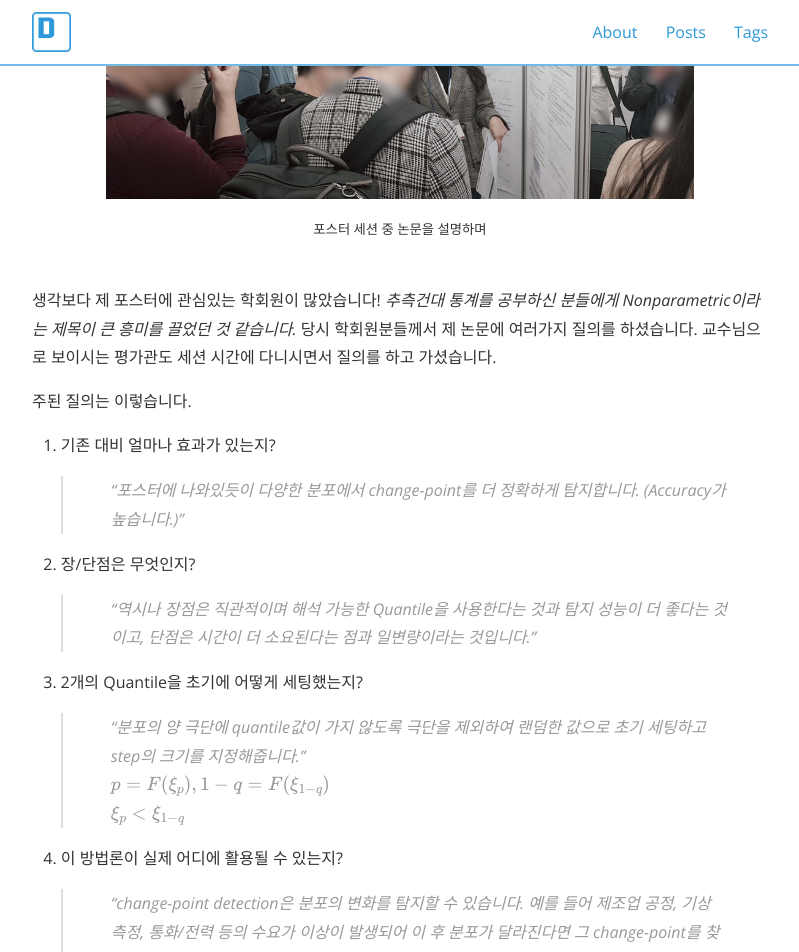
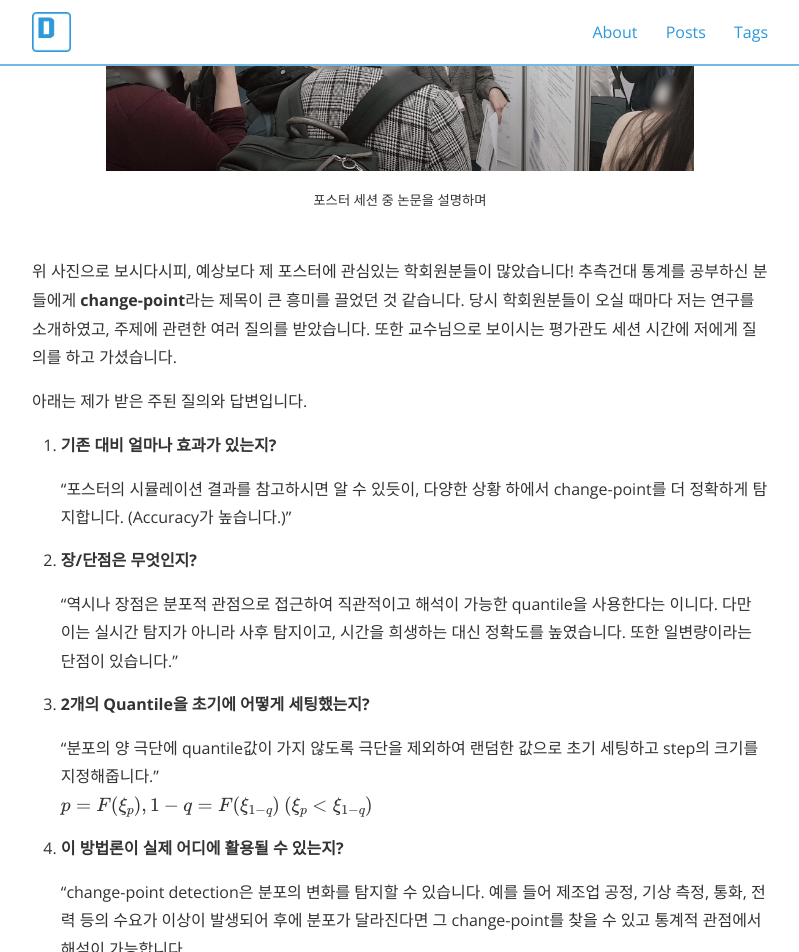
Before and after one commit to danaing/danaing.github.io-old.ver, a Jekyll site: the page built from _posts/2019-11-30-19-fall-statistics-conference.md, in a window 1280 px wide and 1400 px high, scrolled down 3927 px. Shown: the top 952 px of the window, without its empty margins (240-1039 px from the left). Built offline with Jekyll 4.4.1, drawn with Linux system fonts in a browser that asks for light colours; nearby versions of some CDN libraries; formulas are drawn with MathJax 3; comment, search, counter and statistics services are not loaded; some of the changed text lies outside the part shown.

Commit message:
Update 2019-11-30-19-fall-statistics-conference.md

```diff
--- a/_posts/2019-11-30-19-fall-statistics-conference.md
+++ b/_posts/2019-11-30-19-fall-statistics-conference.md
@@ -39,33 +40,38 @@ categories: Statistics
 <img src="/assets/images/19-fall-statistics-conference-03.jpg" width="80%">
 <center> <small> 포스터 세션 중 논문을 설명하며 </small> </center> <br/>
 
-생각보다 제 포스터에 관심있는 학회원이 많았습니다! *추측건대 통계를 공부하신 분들에게 Nonparametric이라는 제목이 큰 흥미를 끌었던 것 같습니다.*
-당시 학회원분들께서 제 논문에 여러가지 질의를 하셨습니다. 교수님으로 보이시는 평가관도 세션 시간에 다니시면서 질의를 하고 가셨습니다.
+위 사진으로 보시다시피, 예상보다 제 포스터에 관심있는 학회원분들이 많았습니다! 추측건대 통계를 공부하신 분들에게 **change-point**라는 제목이 큰 흥미를 끌었던 것 같습니다.
+당시 학회원분들이 오실 때마다 저는 연구를 소개하였고, 주제에 관련한 여러 질의를 받았습니다. 또한 교수님으로 보이시는 평가관도 세션 시간에 저에게 질의를 하고 가셨습니다.
 
 
-주된 질의는 이렇습니다.
-1. 기존 대비 얼마나 효과가 있는지?
-> "포스터에 나와있듯이 다양한 분포에서 change-point를 더 정확하게 탐지합니다. (Accuracy가 높습니다.)"
+아래는 제가 받은 주된 질의와 답변입니다.
+1. **기존 대비 얼마나 효과가 있는지?**
 
-1. 장/단점은 무엇인지?
-> "역시나 장점은 직관적이며 해석 가능한 Quantile을 사용한다는 것과 탐지 성능이 더 좋다는 것이고, 단점은 시간이 더 소요된다는 점과 일변량이라는 것입니다."
+   "포스터의 시뮬레이션 결과를 참고하시면 알 수 있듯이, 다양한 상황 하에서 change-point를 더 정확하게 탐지합니다. (Accuracy가 높습니다.)"
 
-1. 2개의 Quantile을 초기에 어떻게 세팅했는지?
-> "분포의 양 극단에 quantile값이 가지 않도록 극단을 제외하여 랜덤한 값으로 초기 세팅하고 step의 크기를 지정해줍니다."
-$p = F(\xi_{p}), 1-q = F(\xi_{1-q})$
-$\xi_{p} < \xi_{1-q}$
+1. **장/단점은 무엇인지?**
 
-1. 이 방법론이 실제 어디에 활용될 수 있는지?
-> "change-point detection은 분포의 변화를 탐지할 수 있습니다. 예를 들어 제조업 공정, 기상 측정, 통화/전력 등의 수요가 이상이 발생되어 이 후 분포가 달라진다면 그 change-point를 찾을 수 있고, 해석이 가능합니다."
+   "역시나 장점은 분포적 관점으로 접근하여 직관적이고 해석이 가능한 quantile을 사용한다는 이니다. 다만 이는 실시간 탐지가 아니라 사후 탐지이고, 시간을 희생하는 대신 정확도를 높였습니다. 또한 일변량이라는 단점이 있습니다."
+
+1. **2개의 Quantile을 초기에 어떻게 세팅했는지?**
+
+   "분포의 양 극단에 quantile값이 가지 않도록 극단을 제외하여 랜덤한 값으로 초기 세팅하고 step의 크기를 지정해줍니다."
+   $p = F(\xi_{p}), 1-q  = F(\xi_{1-q})$   $(\xi_{p} < \xi_{1-q})$
+
+1. **이 방법론이 실제 어디에 활용될 수 있는지?**
+
+   "change-point detection은 분포의 변화를 탐지할 수 있습니다. 예를 들어 제조업 공정, 기상 측정, 통화, 전력 등의 수요가 이상이 발생되어 후에 분포가 달라진다면 그 change-point를 찾을 수 있고 통계적 관점에서 해석이 가능합니다.
+   **두 분포의 다름을 통계적 검정 방법으로 접근하고 이를 관측치의 변동점으로 바라보는 것에 의의가 있으며, 추후 알고리즘에 활용하여 연구·적용할 수 있는데에 의의가 있다고 생각합니다.**"
 
 외에도 많은 질문들이 있었습니다.
 
 
 ### 포스터 세션 후기
 
-세션에는 정말 다양한 주제의 연구와 논문이 있었습니다. 또한 포스터 양식도 매우 다양했습니다. 역시나 한눈으로도 논문 전체를 금방 이해하시는 재야의 고수같으신 분도 계셨고, 정곡을 찌르는 날카로운 질문을 던지신 분도 계셨습니다. *생각보다 많은 분들이 통계를 공부하면서 열정을 가지고 연구하고 계시다는 것을 몸소 느끼는 기회였습니다.*
+세션에는 정말 다양한 주제의 연구와 논문이 있었습니다. 또한 포스터 양식도 매우 다양했습니다. 역시나 한눈으로도 논문 전체를 금방 이해하시는 재야의 고수같으신 분도 계셨고, 정곡을 찌르는 날카로운 질문을 던지신 분도 계셨습니다. 생각보다 많은 분들이 통계를 공부하면서 열정을 가지고 연구하고 계시다는 것을 몸소 느끼는 기회였습니다.
 
 <img src="/assets/images/19-fall-statistics-conference-04.jpg" width="80%">
+
 <center> <small> 포스터 세션이 끝난 뒤 마무리하며 </small> </center> <br/>
 
 마무리하면서 논문과 수식 그대로 제출하기 보다는 포스터에 과정을 조금 더 시각적으로 만들고, 흥미로운 dataset으로 illustration을 했으면 설명하기에도 더 좋았을 것 같다는 생각이 들었습니다.
@@ -73,13 +79,14 @@ $\xi_{p} < \xi_{1-q}$
 
 ### 포스터 논문상 수상 & 후기
 
-학술대회를 마치고 약 1달 후 발표회 수상자가 발표되었습니다. 저는 참여한 포스터 논문 발표 부분에서 예상치 못했던  **포스터 논문상 3등** 에 입상하였습니다!
+학술대회를 마치고 약 1달 후 발표회 수상자가 발표되었습니다. 저는 참여한 포스터 논문 발표 부분에서 예상치 못했던  **포스터 논문상 3등에 입상하였습니다!**
 
-대학원 석사 과정에 진학하며 **통계 학술대회 참여하기** 라는 저만의 버킷리스트가 있었습니다. 2018년 부산대와 이화여대, 그리고 2019년 상반기 강원대에서 열렸던 매 학회에 참여하여 여러 강연을 들으면서 저도 리스너가 아니라 스피커의 입장으로 참여해보고 싶었는데, 드디어 버킷리스트를 이루었습니다.
+대학원 석사 과정에 진학하며 **통계 학술대회 참여하기** 라는 저만의 버킷리스트가 있었습니다. 2018년 부산대와 이화여대, 그리고 2019년 상반기 강원대에서 열렸던 매 학회에 참여하여 여러 강연을 들으면서 저도 나중에 리스너가 아니라 스피커의 입장으로 참여해보고 싶었는데, 드디어 버킷리스트를 이루었습니다.
 
 졸업을 앞둔 바쁜 학기 중에 포스터를 만들어 직접 제작하기까지 여러 고충이 있었지만, 학계 분들 앞에 제가 그동안 노력했던 저의 결과물을 보일 수 있는 소중한 경험과 더불어 좋은 결과까지 얻게 되어 매우 뿌듯합니다!
 
 <img src="/assets/images/19-fall-statistics-conference-05.jpg" width="80%">
+
 <center> <small> 포스터 논문상 3등 수상 상장 </small> </center> <br/>
 
 수상자에게는 위와 같은 상장과 소정의 상금이 수여됩니다.
@@ -97,5 +104,4 @@ $\xi_{p} < \xi_{1-q}$
 * [사단법인 한국통계학회](http://www.kss.or.kr/)
 * [2019년 추계학술대회 발표일정](http://www.kss.or.kr/bbs/board.php?bo_table=scheduleview&idx=129&mode=last)
 
-
 <!-- <embed src="https://sumanbogati.github.io/sample.pdf" width="600px" height="500px" /> -->
```
Also changed, not shown: other parts of _posts/2019-11-30-19-fall-statistics-conference.md (+2 -1 lines).
